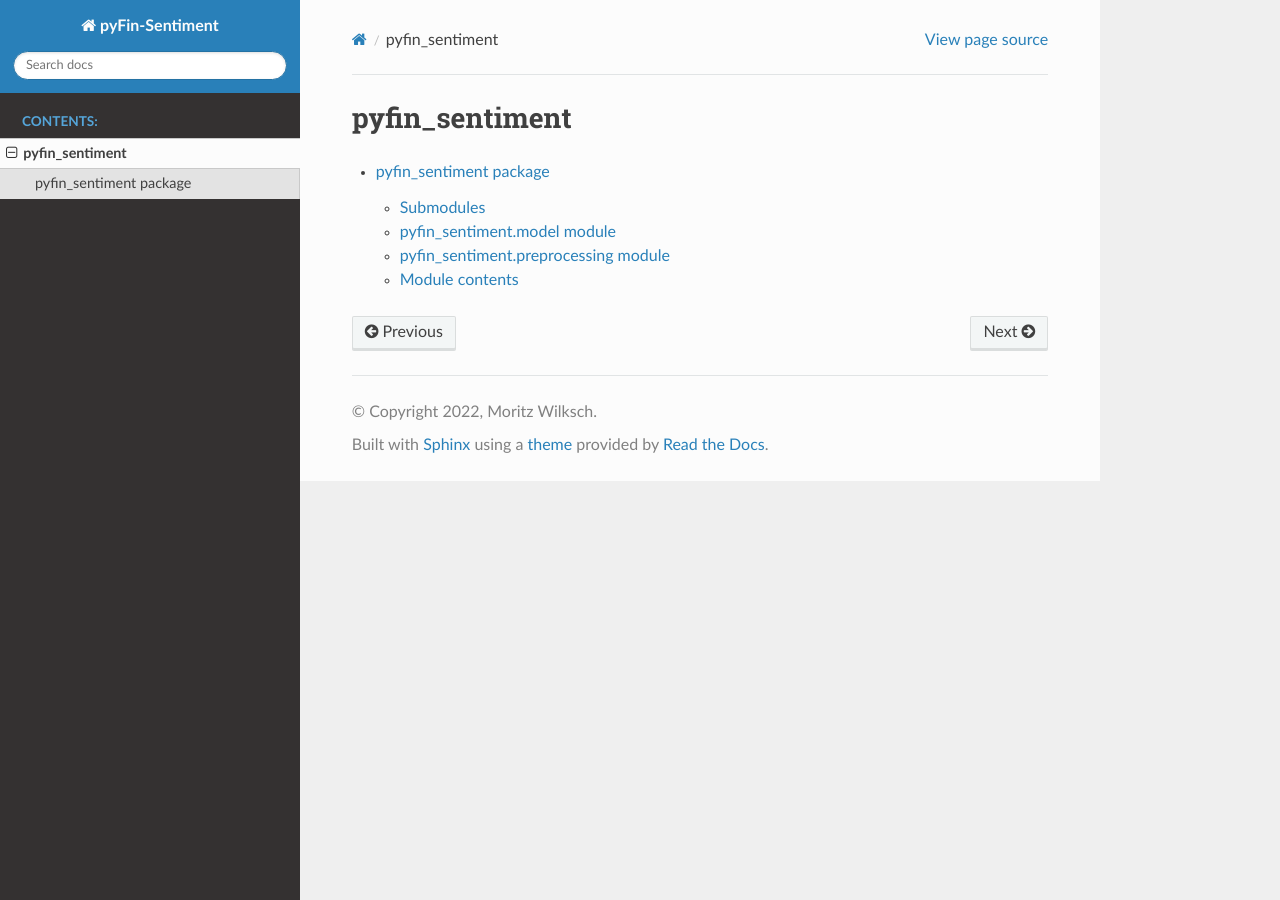
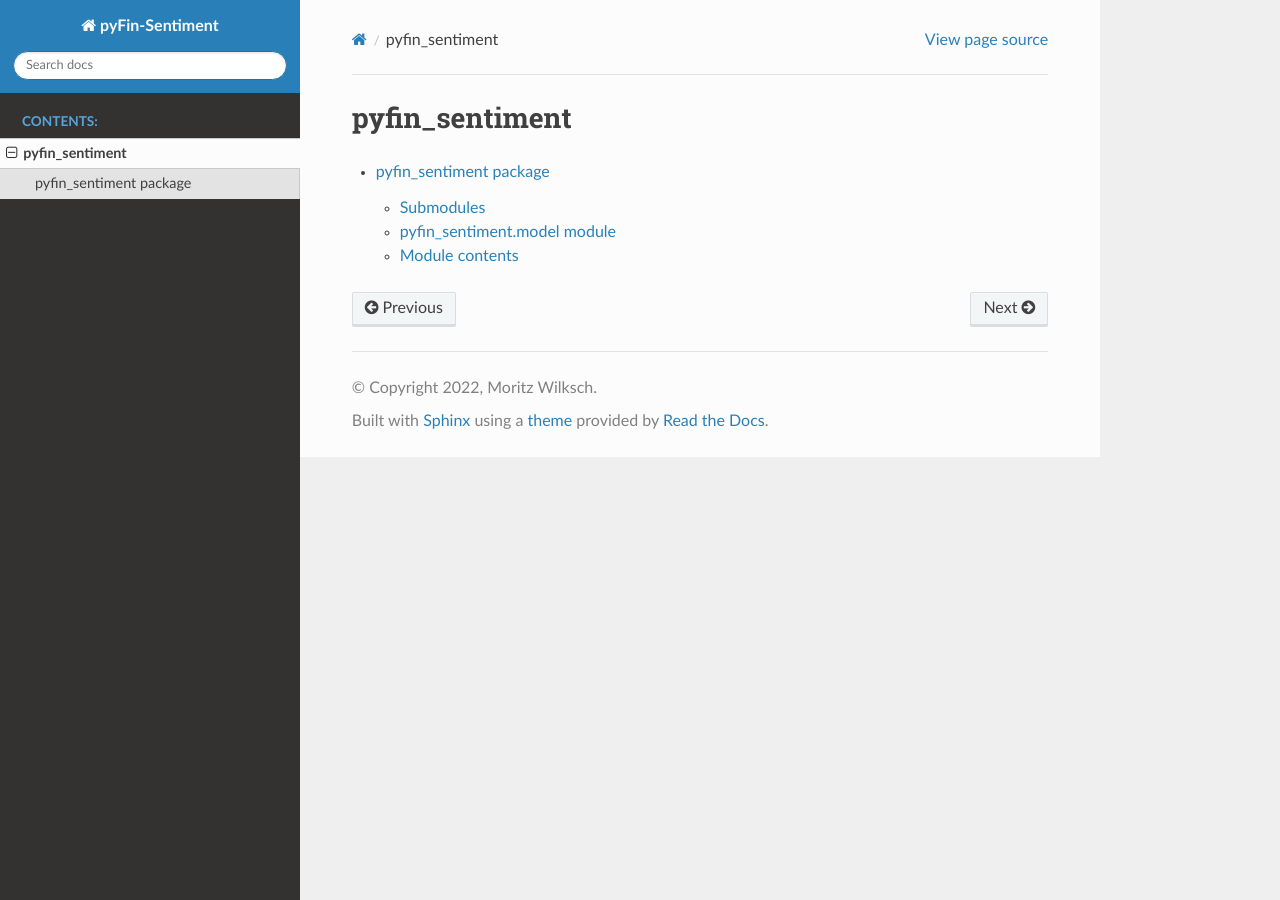
Before and after one commit to moritzwilksch/pyfin-sentiment, a Sphinx documentation site: the page built from docs/source/modules.rst, in a window 1280 px wide. Built offline with Sphinx 7.4.7 and the Read the Docs theme 2.0.0, drawn with Linux system fonts in a browser that asks for light colours.

Commit message:
rm prep + add napolean

```diff
--- a/docs/source/conf.py
+++ b/docs/source/conf.py
@@ -27,7 +27,7 @@
 # Add any Sphinx extension module names here, as strings. They can be
 # extensions coming with Sphinx (named 'sphinx.ext.*') or your custom
 # ones.
-extensions = ["sphinx.ext.autodoc", "sphinx.ext.autosummary"]
+extensions = ["sphinx.ext.autodoc", "sphinx.ext.autosummary", "sphinx.ext.napoleon"]
 
 # Add any paths that contain templates here, relative to this directory.
 templates_path = ["_templates"]
--- a/docs/source/index.rst
+++ b/docs/source/index.rst
@@ -7,7 +7,7 @@
 ===========================================
 
 .. toctree::
-   :maxdepth: 2
+   :maxdepth: 4
    :caption: Contents:
 
    modules
--- a/docs/source/pyfin_sentiment.rst
+++ b/docs/source/pyfin_sentiment.rst
@@ -12,14 +12,6 @@
    :undoc-members:
    :show-inheritance:
 
-pyfin\_sentiment.preprocessing module
--------------------------------------
-
-.. automodule:: pyfin_sentiment.preprocessing
-   :members:
-   :undoc-members:
-   :show-inheritance:
-
 Module contents
 ---------------
 
```
